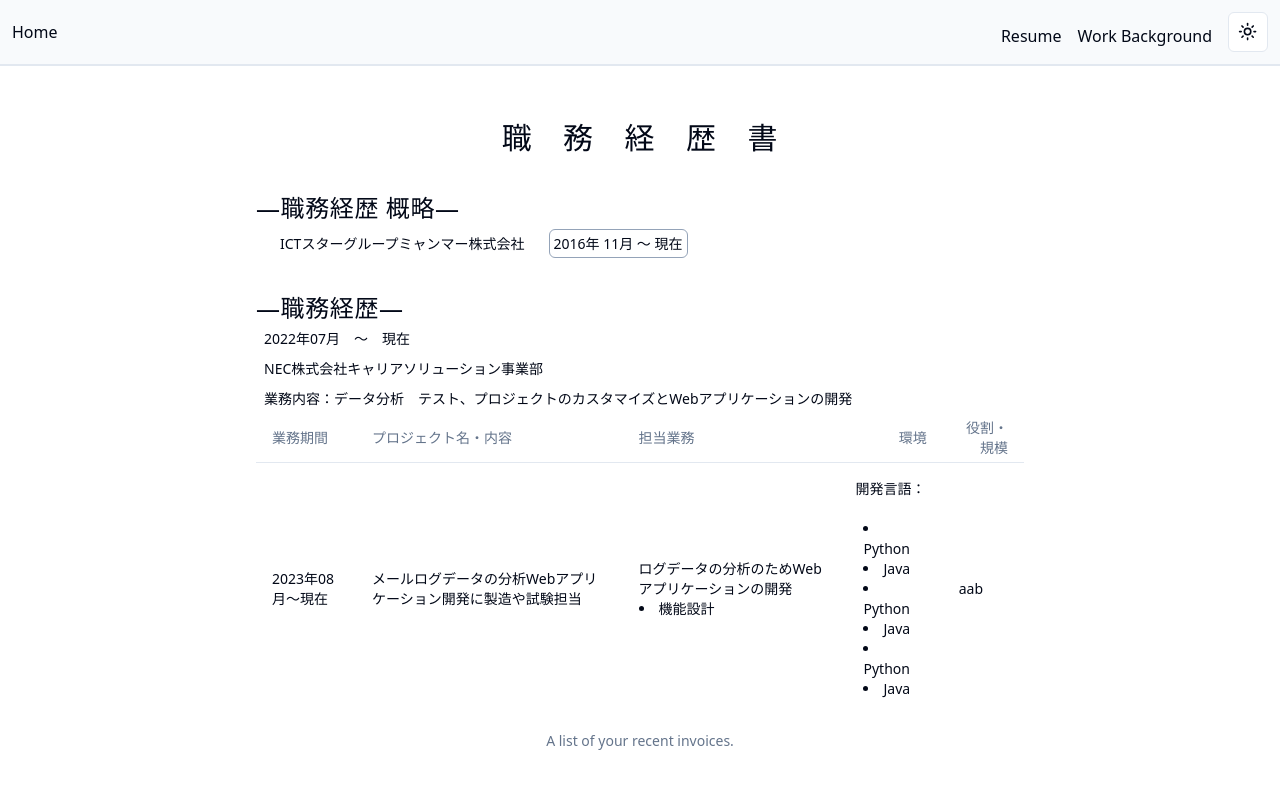
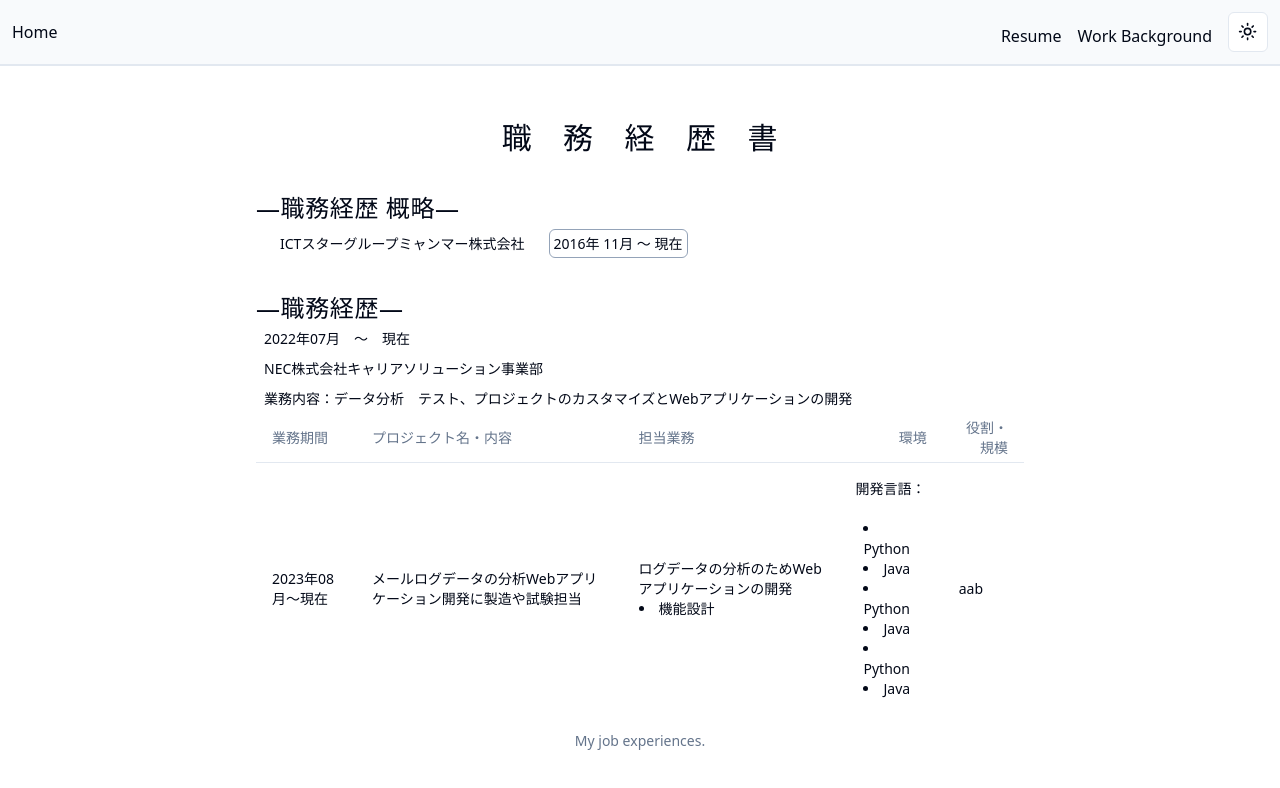
Before and after one commit to maung-htay/personal-profile, a Next.js app: page /history in a window 1280 px wide. Shown: the top 788 px of the page. Built offline with nearby package versions, Linux system fonts and the light colour scheme.

Commit message:
work history page

```diff
--- a/src/components/jobs/job.tsx
+++ b/src/components/jobs/job.tsx
@@ -17,7 +17,7 @@ interface ReceivingProps {
 const JobPage: React.FC<ReceivingProps> = ({ data }) => {
   return (
     <Table className='w-full'>
-      <TableCaption>A list of your recent invoices.</TableCaption>
+      <TableCaption>My job experiences.</TableCaption>
       <TableHeader>
         <TableRow>
           <TableHead className="w-[100px]">業務期間</TableHead>
```
